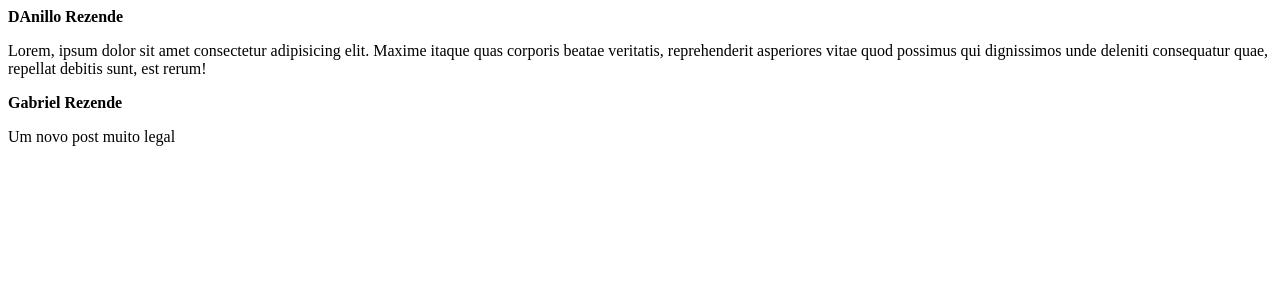
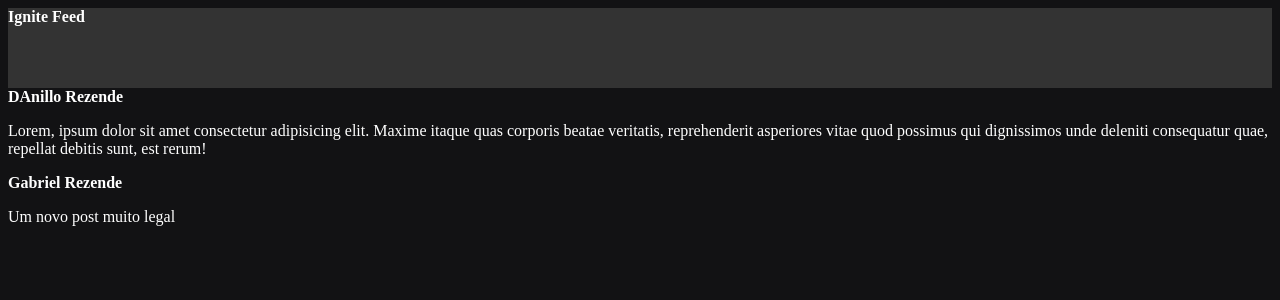
Before and after one commit to DanilloRezende/01-react_ignite_2023, a React (Vite) app in the folder 01-fundamentos-reactjs/: page / in a window 1280 px wide. Shown: the top 300 px of the page. Built offline with nearby package versions, Linux system fonts and the light colour scheme.

Commit message:
CSS Modules

```diff
--- a/01-fundamentos-reactjs/src/App.jsx
+++ b/01-fundamentos-reactjs/src/App.jsx
@@ -1,8 +1,11 @@
 import { Post } from './Post'
+import { Header } from './components/Header';
+import './styles.css';
 
 export function App() {
   return (
     <div>
+      <Header />
       <Post
         author="DAnillo Rezende"
         content="Lorem, ipsum dolor sit amet consectetur adipisicing elit. Maxime itaque quas corporis beatae veritatis, reprehenderit asperiores vitae quod possimus qui dignissimos unde deleniti consequatur quae, repellat debitis sunt, est rerum!"
--- /dev/null
+++ b/01-fundamentos-reactjs/src/components/Header.jsx
@@ -0,0 +1,9 @@
+import styles from './Header.module.css';
+
+export function Header() {
+  return (
+    <header className={styles.header}>
+      <strong>Ignite Feed</strong>
+    </header>
+  );
+}
--- /dev/null
+++ b/01-fundamentos-reactjs/src/components/Header.module.css
@@ -0,0 +1,4 @@
+.header {
+    background: #333;
+    height: 80px;
+  }
--- /dev/null
+++ b/01-fundamentos-reactjs/src/styles.css
@@ -0,0 +1,4 @@
+body {
+    background: #121214;
+    color: #fff;
+  }
```
